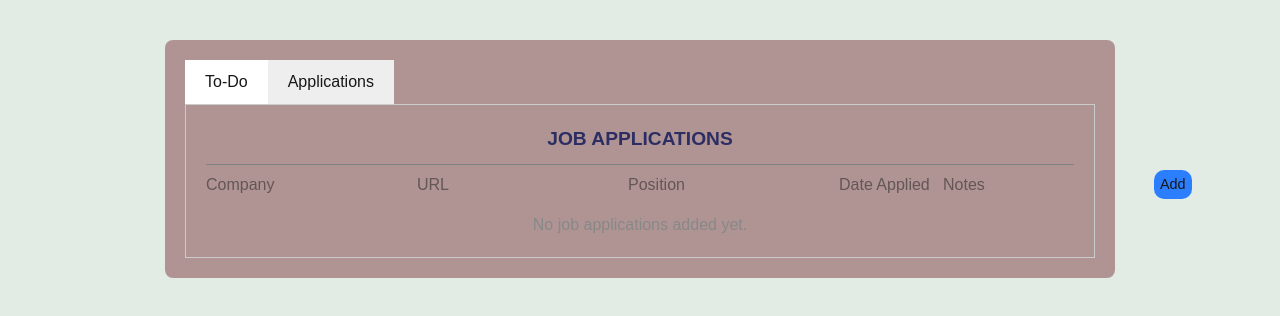
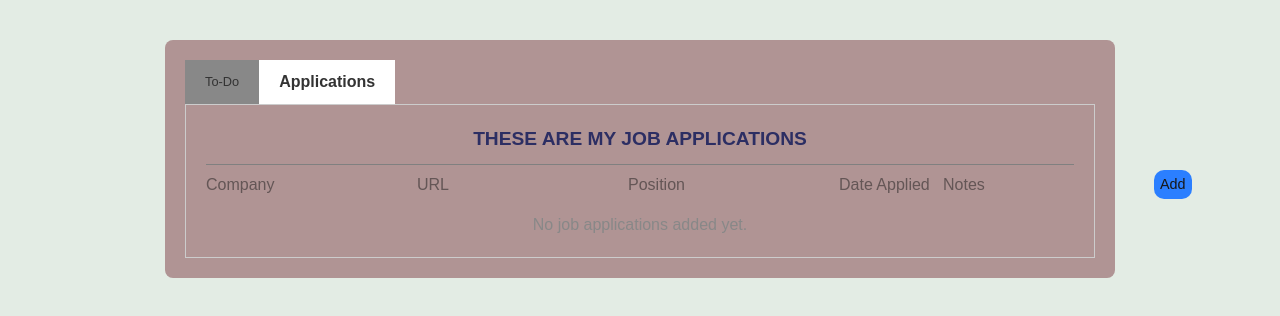
Before and after one commit to scoutit/next-todo-list, a Next.js app: page / in a window 1280 px wide. Both pictures are taken after a click on the button "Applications". Shown: the top 316 px of the page. Built offline with nearby package versions, Linux system fonts and the light colour scheme.

Commit message:
style updates

```diff
--- a/src/app/components/Details.tsx
+++ b/src/app/components/Details.tsx
@@ -17,6 +17,7 @@ export default function Details({
           key={detail.id}
           style={{
             background: "#f3f3f3",
+            color: "#333333",
             marginBottom: 8,
             padding: 10,
             borderRadius: 4,
@@ -33,7 +34,7 @@ export default function Details({
           <div>{detail.url || "N/A"}</div>
           <div>{detail.position}</div>
           <div>{detail.dateApplied}</div>
-          <div>{detail.notes || "N/A"}</div>
+          <div>{detail.notes}</div>
           <button
             className={"bg-pink-500 add-remove-button"}
             onClick={() => removeJobDetails(detail.id)}
--- a/src/app/components/DetailsHeader.tsx
+++ b/src/app/components/DetailsHeader.tsx
@@ -19,7 +19,7 @@ export default function DetailsHeader({
 
   return (
     <>
-      <h1 className={"title-header"}>Job Applications</h1>
+      <h1 className={"title-header"}>These Are My Job Applications</h1>
       <div style={{ display: "flex", gap: 4, marginBottom: 14 }}>
         <input
           value={inputJobDetails.company}
--- a/src/app/page.tsx
+++ b/src/app/page.tsx
@@ -97,14 +97,22 @@ export default function Home() {
       }}
     >
       {/* Tab Buttons */}
-      <div style={{ display: "flex", borderBottom: "1px solid #ccc" }}>
+      <div
+        style={{
+          display: "flex",
+          borderBottom: "1px solid #ccc",
+          color: "#333333",
+        }}
+      >
         <button
           onClick={() => handleTabClick("tab1")}
           style={{
             padding: "10px 20px",
             cursor: "pointer",
             border: "none",
-            background: activeTab === "tab1" ? "#eee" : "white",
+            background: activeTab === "tab1" ? "white" : "#888",
+            fontWeight: activeTab === "tab1" ? "bold" : "normal",
+            fontSize: activeTab === "tab1" ? "1em" : ".8em",
           }}
         >
           To-Do
@@ -115,7 +123,9 @@ export default function Home() {
             padding: "10px 20px",
             cursor: "pointer",
             border: "none",
-            background: activeTab === "tab2" ? "#eee" : "white",
+            background: activeTab === "tab2" ? "white" : "#888",
+            fontWeight: activeTab === "tab2" ? "bold" : "normal",
+            fontSize: activeTab === "tab2" ? "1em" : ".8em",
           }}
         >
           Applications
```
